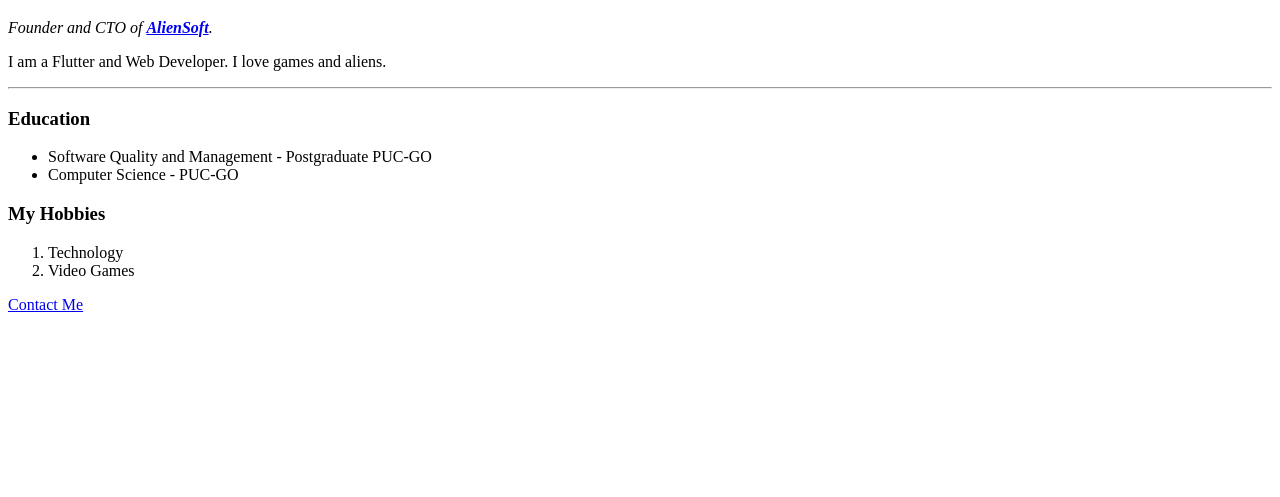
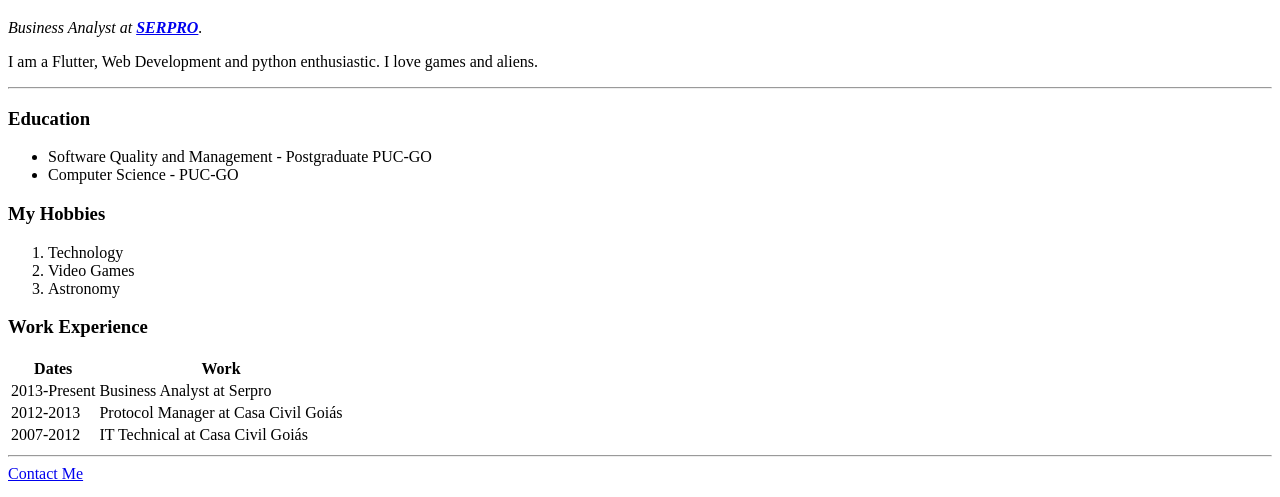
Before and after one commit to rodrigoalien/rodrigoalien.github.io, a plain HTML site: page index.html in a window 1280 px wide. Shown: the part 303-800 px from the top of the page. Drawn offline with Linux system fonts and the light colour scheme.

Commit message:
Working in progress.

```diff
--- a/index.html
+++ b/index.html
@@ -9,8 +9,8 @@
 <body>
   <img src="images/rodrigo.png" alt="rodrigo profile picture" height="230" width="230">
   <h1>Rodrigo Almeida</h1>
-  <p><em>Founder and CTO of <strong><a href="https://github.com/rodrigoalien">AlienSoft</a></strong>.</em></p>
-  <p>I am a Flutter and Web Developer. I love games and aliens.</p>
+  <p><em>Business Analyst at <strong><a href="https://serpro.gov.br/">SERPRO</a></strong>.</em></p>
+  <p>I am a Flutter, Web Development and python enthusiastic. I love games and aliens.</p>
   <hr>
   <h3>Education</h3>
   <ul>
@@ -21,7 +21,32 @@
   <ol>
     <li>Technology</li>
     <li>Video Games</li>
+    <li>Astronomy</li>
   </ol>
+  <h3>Work Experience</h3>
+  <table>
+    <thead>
+      <tr>
+        <th>Dates</th>
+        <th>Work</th>
+      </tr>
+    </thead>
+    <tbody>
+      <tr>
+        <td>2013-Present</td>
+        <td>Business Analyst at Serpro</td>
+      </tr>
+      <tr>
+        <td>2012-2013</td>
+        <td>Protocol Manager at Casa Civil Goiás</td>
+      </tr>
+      <tr>
+        <td>2007-2012</td>
+        <td>IT Technical at Casa Civil Goiás</td>
+      </tr>
+    </tbody>
+  </table>
+  <hr>
   <a href="contact-me.html">Contact Me</a>
 </body>
 
```
